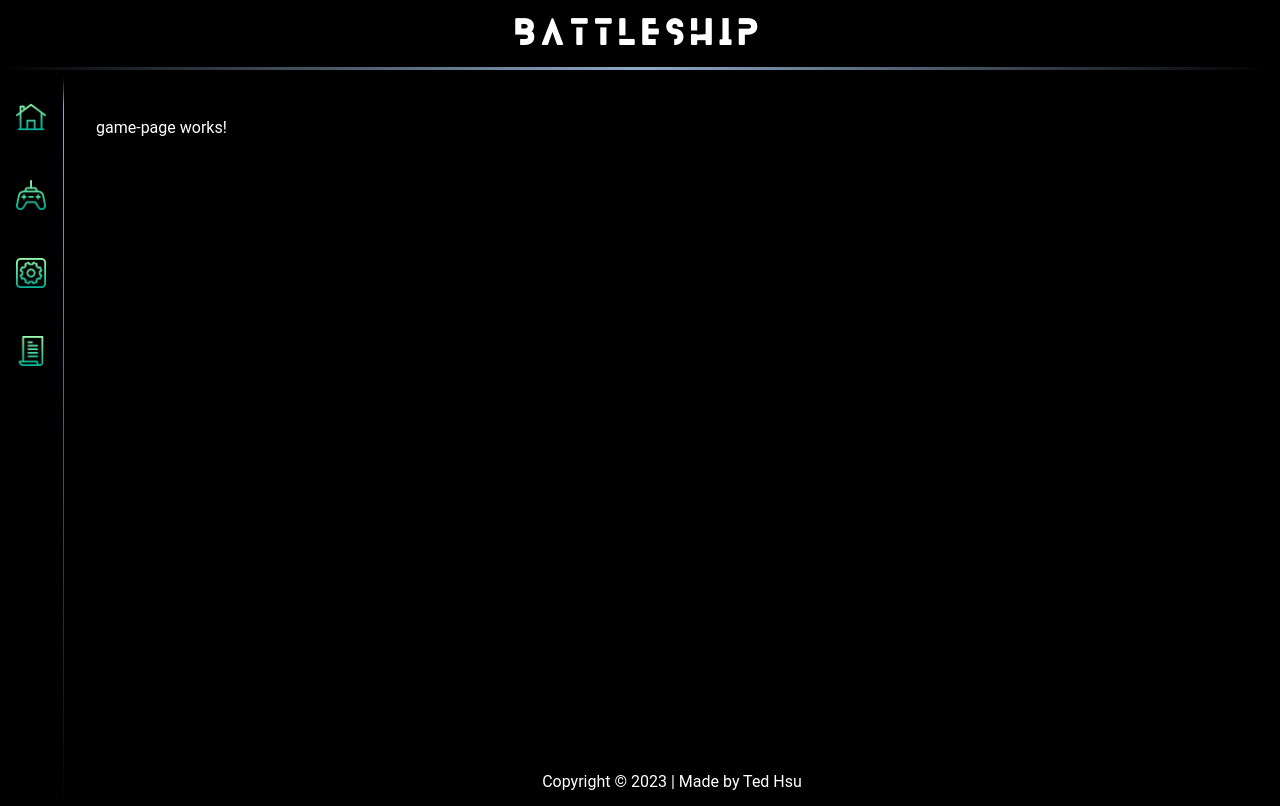
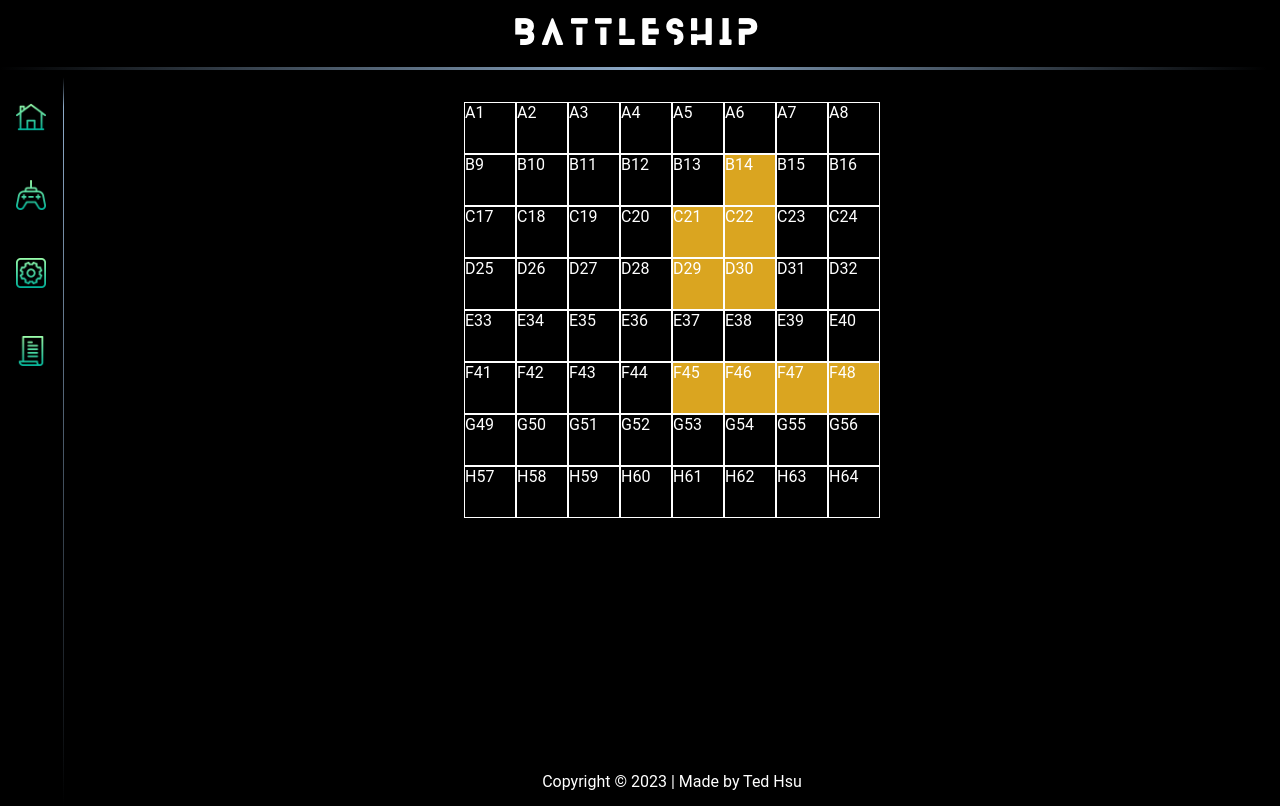
Before and after one commit to tedythsu/battleship-game, an Angular app: page /game in a window 1280 px wide. Built offline with nearby package versions, Linux system fonts and the light colour scheme.

Commit message:
feat: Add game board HTML and styling

```diff
--- a/src/app/pages/game-page/game-page.component.html
+++ b/src/app/pages/game-page/game-page.component.html
@@ -1 +1,9 @@
-<p>game-page works!</p>
+<div class="board">
+  <div class="board__cell"
+    [ngClass]="{'board__cell--shipwreck': cell.hasBeenShot && cell.ship}"
+    [ngClass]="{'board__cell--has-been-shot': cell.hasBeenShot && !cell.ship}"
+    [ngClass]="{'board__cell--ship': cell.ship}"
+    *ngFor="let cell of boardCells; index as i" (click)="shoot(i)">
+    {{ cell.location }}
+  </div>
+</div>
--- a/src/app/pages/game-page/game-page.component.scss
+++ b/src/app/pages/game-page/game-page.component.scss
@@ -0,0 +1,29 @@
+.board {
+  margin: auto;
+  width: 450px;
+  display: flex;
+  flex-wrap: wrap;
+  justify-content: center;
+
+  &__cell {
+    width: 50px;
+    height: 50px;
+    border: 1px solid white;
+    &:hover {
+      background-color: white;
+      cursor: pointer;
+    }
+
+    &--has-been-shot {
+      background-color: grey;
+    }
+
+    &--shipwreck {
+      background-color: red;
+    }
+
+    &--ship {
+      background-color: goldenrod;
+    }
+  }
+}
```
